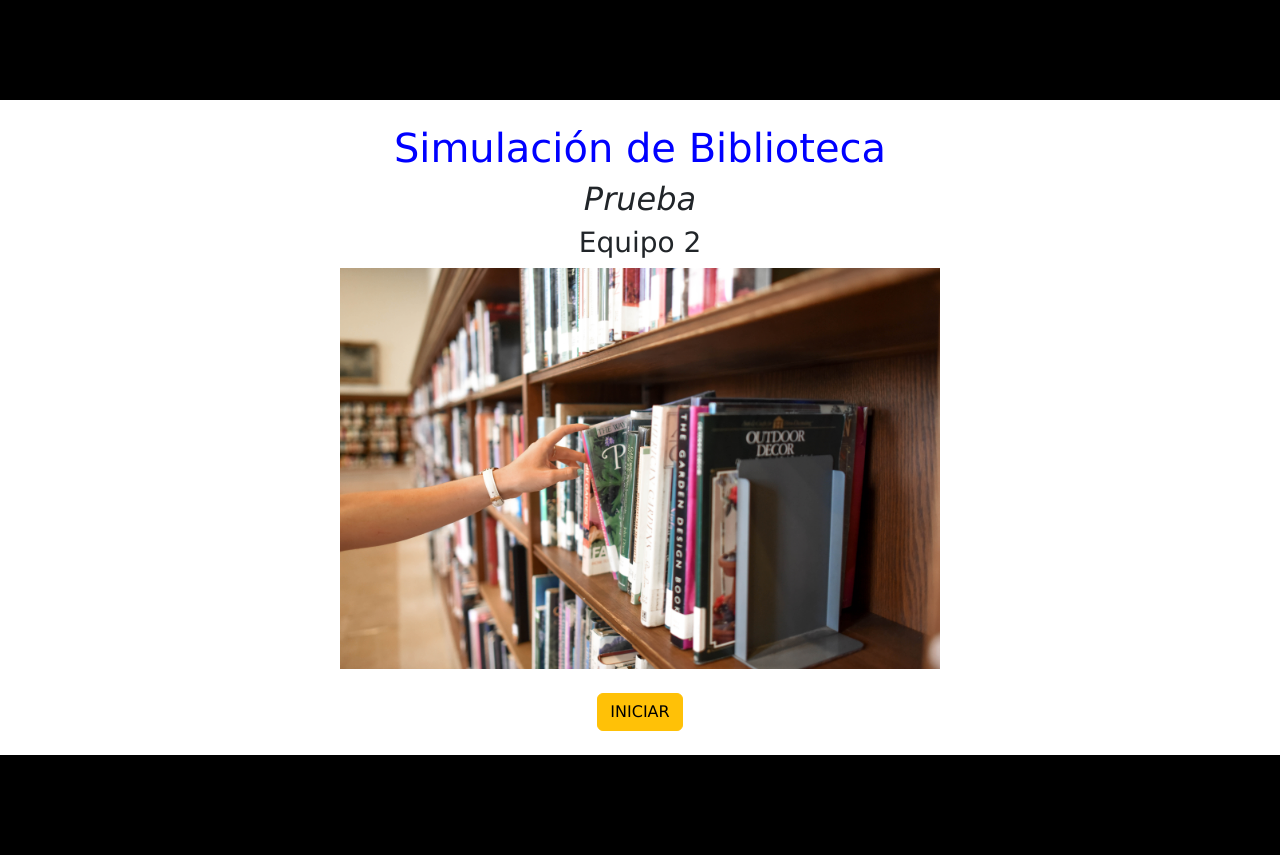
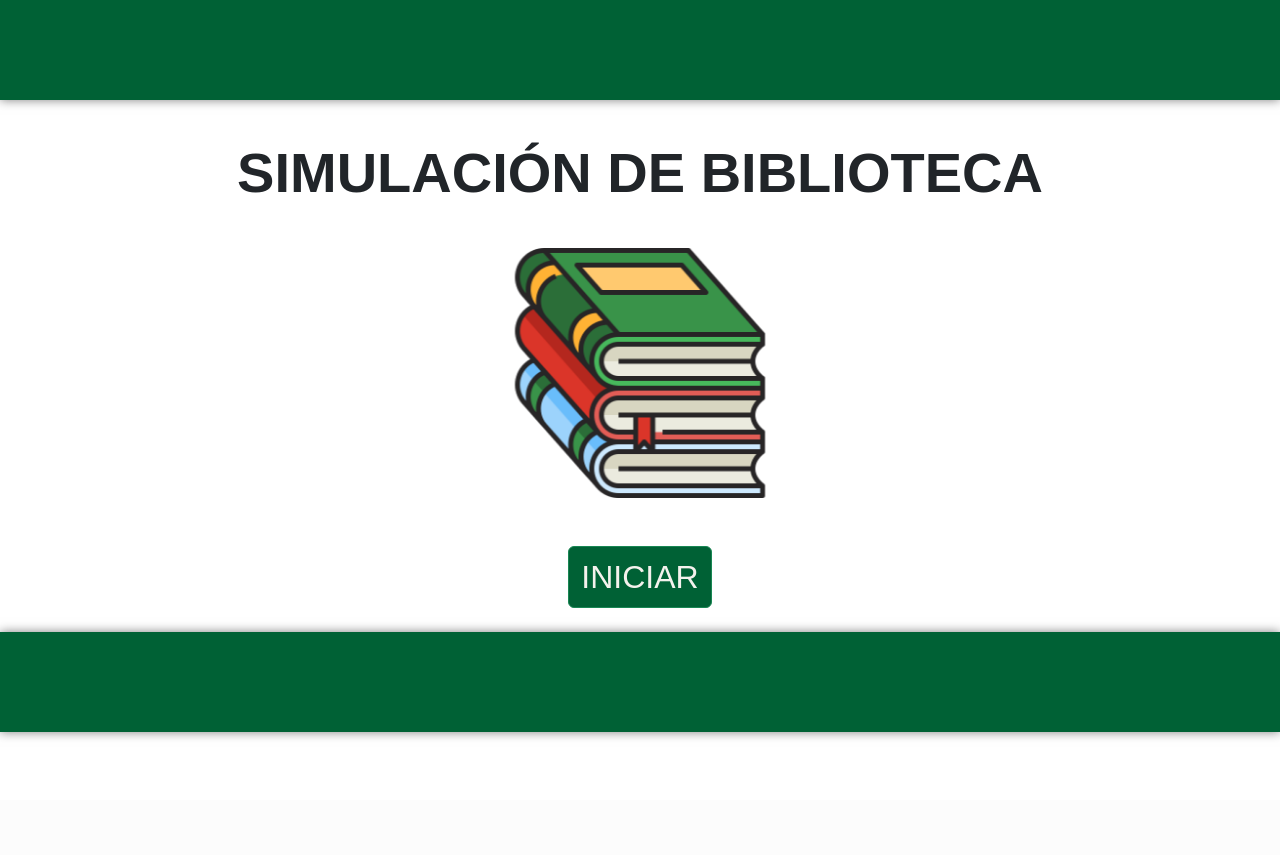
Before and after one commit to DAVIDRG15/myssProject, a PHP site: page / in a window 1280 px wide. After the commit the page ends 738 px from the top, so only its background shows below. Run offline with PHP 8.4, Linux system fonts and the light colour scheme.

Commit message:
design changes

```diff
--- a/assets/css/style.css
+++ b/assets/css/style.css
@@ -1,20 +1,63 @@
 body{
-    background-color: gray;
+    background-color: #f4f2ed;
 }
 
 *{
-    font-family: 'Lucida Sans';
+    font-family: fantasy;
 }
 
 nav, footer{
-    background-color: black;
+    background-color: rgb(0, 97, 53);
     height: 100px;
+    box-shadow: 0 0 10px rgba(0, 0, 0, 0.5);
 }
 
-.container h1{
-    color: blue;
+.title{
+    font-size: 56px;
+    font-weight: bold;
+    text-transform: uppercase;
+    animation: float 4s ease-in-out infinite;
 }
 
-.container h2{
-    font-style: italic;
+button.btn-success{
+    font-size: 32px;
+    background-color: rgb(0, 97, 53);
+    color: #f4f2ed;
 }
+
+button.btn-success:hover{
+    background-color: #f4f2ed;
+    color: rgb(0, 97, 53);
+}
+
+.book-container{
+    position: relative;
+    perspective: 1000px;
+}
+
+.book{
+    width: 250px;
+    height: 350px;
+    transform-style: preserve-3d;
+    transition: transform 1s;
+}
+
+.book:hover{
+    transform: rotateY(180deg);
+    transition: transform 1s;
+}
+
+@keyframes float{
+    0%, 100% {
+        transform: translate(0, 0);
+    }
+    25% {
+        transform: translate(0, -10px);
+    }
+    50% {
+        transform: translate(0, 0);
+    }
+    75% {
+        transform: translate(0, 10px);
+    }
+}
--- a/assets/js/script.js
+++ /dev/null
@@ -1 +0,0 @@
-alert('Bienvenido a simulación de biblioteca');
--- a/index.html
+++ b/index.html
@@ -21,12 +21,13 @@
 
 <body>
     <div class="container mt-4 mb-4 text-center">
-        <h1>Simulación de Biblioteca</h1>
-        <h2>Prueba</h2>
-        <h3>Equipo 2</h3>
-        <img src="assets/img/fondo.jpg" alt="Biblioteca" class="img-fluid" width="600px">
-        <br><br>
-        <button class="btn btn-warning">INICIAR</button>
+        <p class="title">Simulación de Biblioteca</p>
+            <br>
+        <div class="book-container">
+            <img src="assets/img/libro.png" alt="Libros" class="img-fluid book">
+        </div>
+            <br><br>
+        <button class="btn btn-success">INICIAR</button>
     </div>
 </body>
 
```
Also changed, not shown: assets/img/fondo.jpg (deleted), assets/img/libro.png (added).
